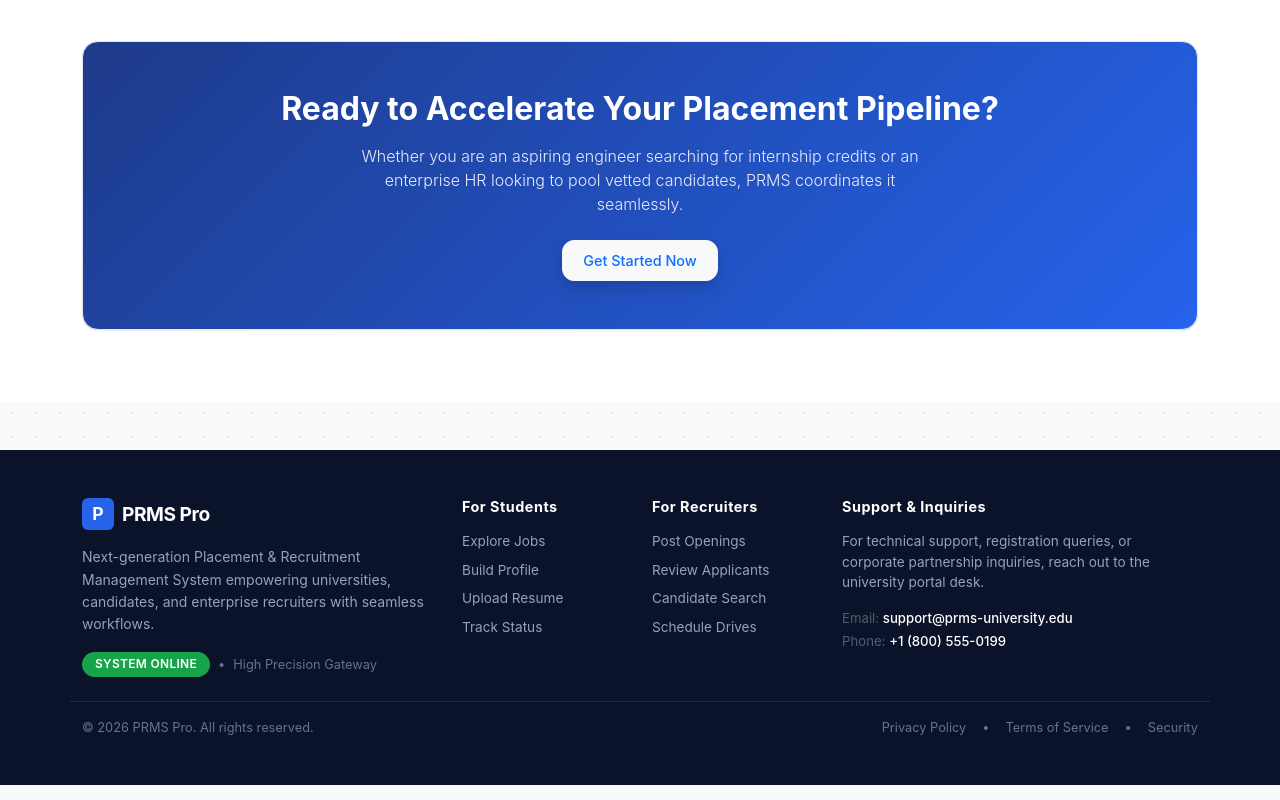
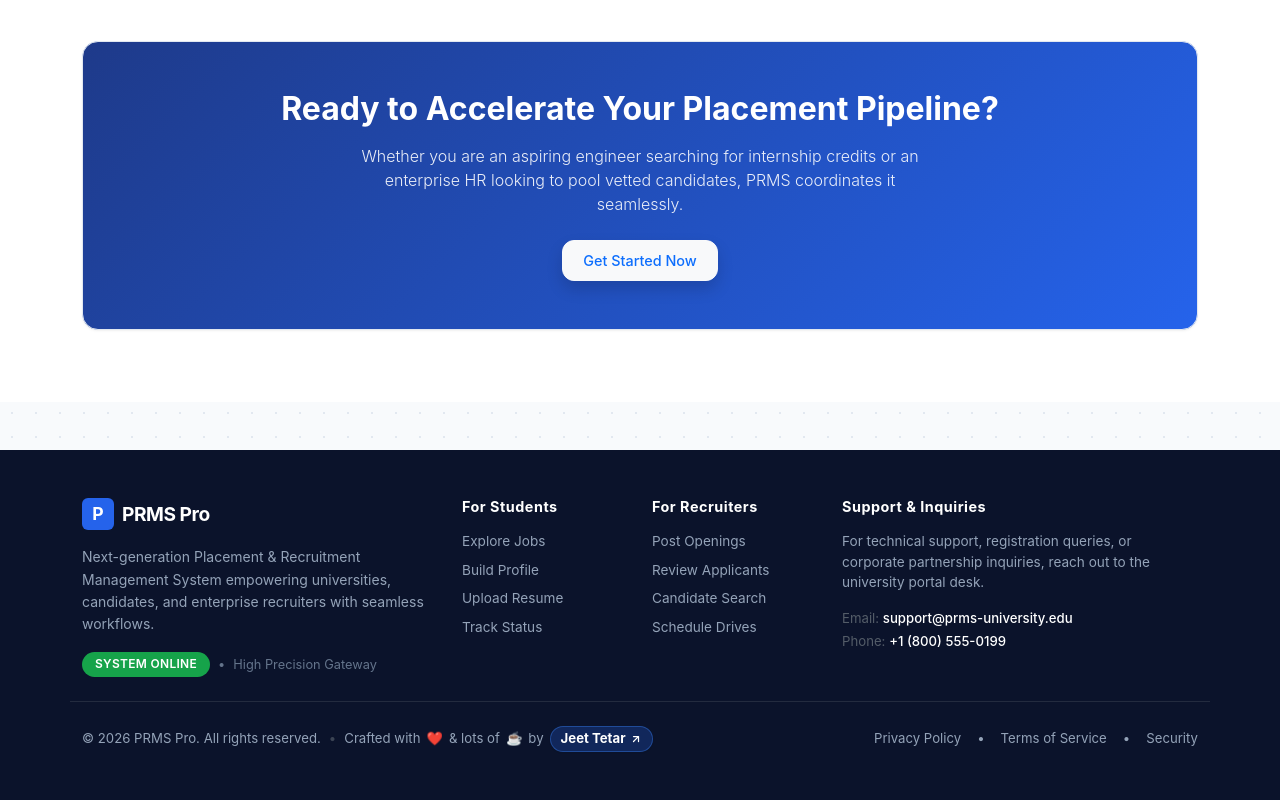
Before and after one commit to Jeet-76674/prms-public-demo, a React (Vite) app in the folder placement-recruitment-management-system/: page / in a window 1280 px wide. Shown: the part 2695-3495 px from the top of the page. Built offline with nearby package versions, Linux system fonts and the light colour scheme; no server answers.

Commit message:
Add developer credit badge for Jeet Tetar with portfolio link in footer and repository README

```diff
--- a/placement-recruitment-management-system/src/layouts/PublicLayout.jsx
+++ b/placement-recruitment-management-system/src/layouts/PublicLayout.jsx
@@ -154,14 +154,31 @@ export default function PublicLayout() {
             </div>
           </div>
 
-          <div className="pt-3 d-flex flex-column flex-sm-row align-items-center justify-content-between gap-2" style={{ fontSize: '0.8rem', color: '#64748B' }}>
-            <div>© 2026 PRMS Pro. All rights reserved.</div>
+          <div className="pt-4 d-flex flex-column flex-md-row align-items-center justify-content-between gap-3" style={{ fontSize: '0.825rem', color: '#94A3B8' }}>
+            <div className="d-flex align-items-center flex-wrap gap-2 text-center text-md-start justify-content-center justify-content-md-start">
+              <span>© 2026 PRMS Pro. All rights reserved.</span>
+              <span className="d-none d-sm-inline text-secondary opacity-50">•</span>
+              <span className="d-inline-flex align-items-center gap-1.5 flex-wrap justify-content-center">
+                Crafted with <span style={{ color: '#EF4444' }}>❤️</span> & lots of <span style={{ color: '#F59E0B' }}>☕</span> by{' '}
+                <a
+                  href="https://portfolio-mocha-nine-99.vercel.app/"
+                  target="_blank"
+                  rel="noopener noreferrer"
+                  className="fw-bold text-white text-decoration-none px-2.5 py-0.5 rounded-pill transition-all d-inline-flex align-items-center gap-1 shadow-xs"
+                  style={{ backgroundColor: 'rgba(37, 99, 235, 0.25)', border: '1px solid rgba(59, 130, 246, 0.4)' }}
+                  title="View Jeet Tetar's Developer Portfolio"
+                >
+                  <span>Jeet Tetar</span>
+                  <svg width="12" height="12" viewBox="0 0 24 24" fill="none" stroke="currentColor" strokeWidth="2.5" strokeLinecap="round" strokeLinejoin="round"><path d="M7 17l9.2-9.2M17 17V7H7"/></svg>
+                </a>
+              </span>
+            </div>
             <div className="d-flex align-items-center gap-3">
-              <Link to="/" className="text-decoration-none" style={{ color: '#64748B' }}>Privacy Policy</Link>
+              <Link to="/" className="text-decoration-none" style={{ color: '#94A3B8' }}>Privacy Policy</Link>
               <span>•</span>
-              <Link to="/" className="text-decoration-none" style={{ color: '#64748B' }}>Terms of Service</Link>
+              <Link to="/" className="text-decoration-none" style={{ color: '#94A3B8' }}>Terms of Service</Link>
               <span>•</span>
-              <Link to="/" className="text-decoration-none" style={{ color: '#64748B' }}>Security</Link>
+              <Link to="/" className="text-decoration-none" style={{ color: '#94A3B8' }}>Security</Link>
             </div>
           </div>
         </div>
```
Also changed, not shown: 1 other file (tests, documents, lock files or other folders).
